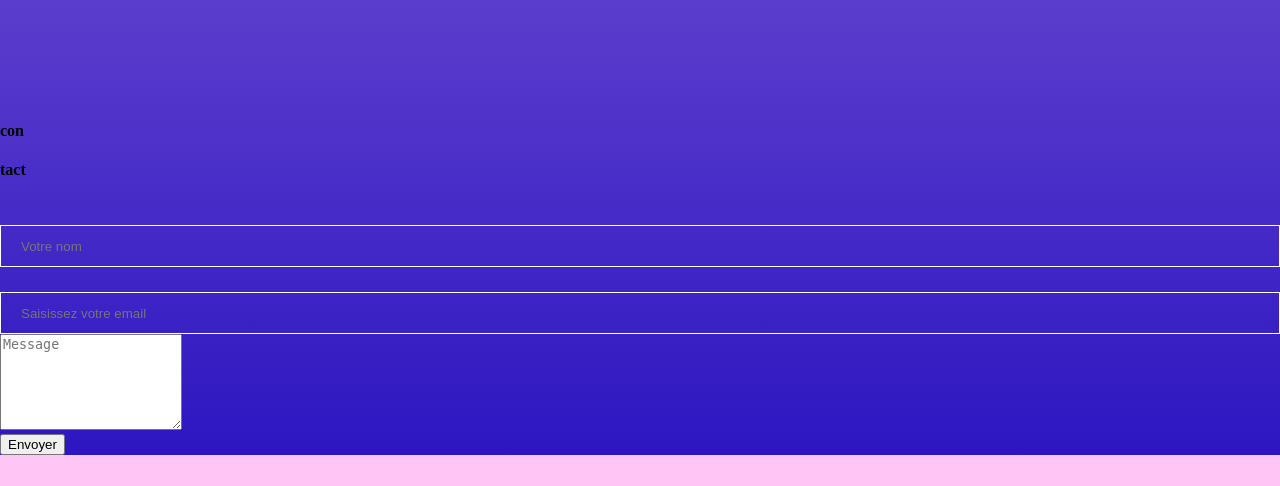
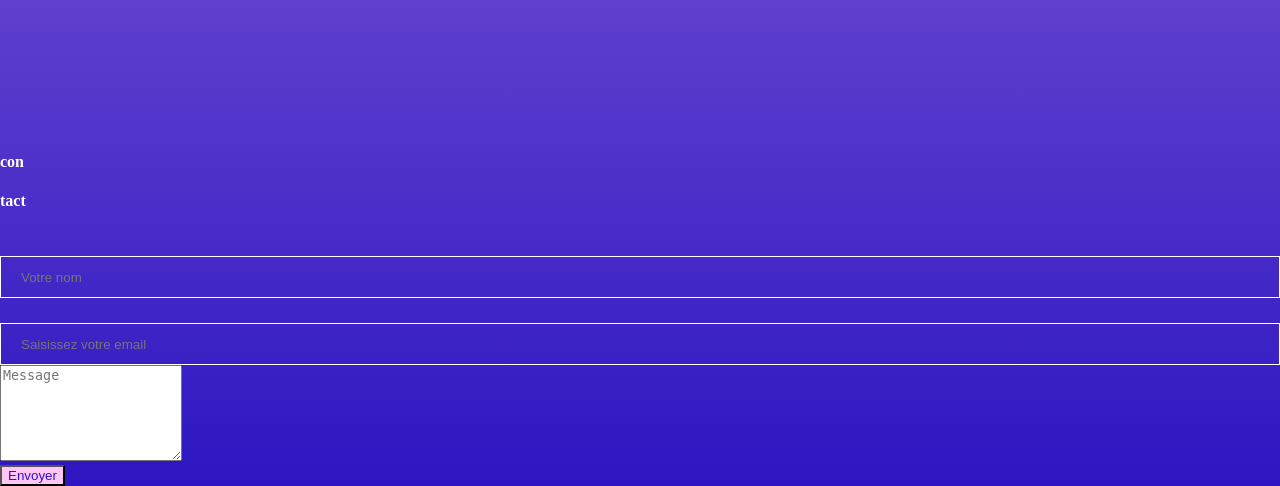
Before and after one commit to JulieGoncalves/Portfolio-dev-julie, a web app: file index.html in a window 1280 px wide. Shown: the part 3430-3916 px from the top of the page. Before the commit the page ends 3885 px from the top, so only its background shows below. Run offline with its HTML, style and script files only (its server is not run), Linux system fonts and the light colour scheme; some web fonts are replaced.

Commit message:
Contact - Code formulaire nettoyé, style amélioré

```diff
--- a/css/accueil/palette.css
+++ b/css/accueil/palette.css
@@ -104,6 +110,18 @@ body {
   background: linear-gradient(#ffc6f5, #2d16c1);
 }
 
+/* CONTACT */
+
+h4.titre-contact-it,
+.titre-contact {
+  color: rgb(255, 255, 255);
+}
+
+input.btn-envoyer {
+  background-color: #ffc6f5;
+  color: #2d16c1;
+}
+
 /* ----PALETTE-BLEUE----*/
 
 #palette1.bleu {
@@ -113,20 +131,33 @@ body {
   border: 1px solid #ffffff;
 }
 
+/* blob */
+
+#rel1 .para.bleu {
+  color: #ffffff;
+  text-align: left;
+  font-family: "Bodoni Moda", serif;
+}
+
 .h1-l1.bleu {
   font-size: 150px;
+  color: #ffc6f5;
 }
 
 .h1-l2.bleu {
   font-size: 90px;
+  color: #ffffff;
 }
 
 .h1-l3.bleu {
   font-size: 110px;
   font-style: italic;
+  color: #ffc6f5;
 }
 
-input[type=password], input[type=email], input[type=text] {
+input[type="password"],
+input[type="email"],
+input[type="text"] {
   width: 100%;
   margin-top: 25px;
   padding: 20px 20px;
--- a/index.html
+++ b/index.html
@@ -167,11 +167,11 @@
           <!-- BIO -->
           <div id="rel1" class="changeCouleur bio">
             <div class="titres">
-              <h1 class="h1-l1">dev</h1>
-              <h1 class="h1-l2">front</h1>
-              <h1 class="h1-l3">end</h1>
+              <h1 class="h1-l1 changeCouleur">dev</h1>
+              <h1 class="h1-l2 changeCouleur">front</h1>
+              <h1 class="h1-l3 changeCouleur">end</h1>
             </div>
-            <p class="para">
+            <p class="para changeCouleur">
               "A coeur vaillant rien d'impossible" <br class="tt" />Jacques
               Coeur
             </p>
@@ -180,7 +180,7 @@
       </div>
       <div class="grid-row-3-column-3"></div>
       <div class="grid-row-4-column-1 text-bottom">
-        <div class="vertical-txt-p">Plus de projets prochainement</div>
+        <div class="vertical-txt-p changeCouleur">Projets incroyables en cours</div>
       </div>
 
       <!-- PROJETS -->
@@ -965,13 +965,15 @@
           </svg>
         </div>
         <div class="container-titre-boule">
-          <h2 class="changeCouleur">Posez-moi votre question</h2>
+          <h2 class="changeCouleur">Posez-moi votre question
+            <br>et cliquez sur la boule
+          </h2>
         </div>
       </div>
       <div class="grid-row-4-column-3">
         <div class="titre-projets">
-          <h1 class="h2-l1-p">pro</h1>
-          <h1 class="h2-l2-p">jets</h1>
+          <h1 class="h2-l1-p changeCouleur">pro</h1>
+          <h1 class="h2-l2-p changeCouleur">jets</h1>
         </div>
       </div>
     </div>
@@ -980,12 +982,12 @@
 
     <!-- GRID-2 -->
 
-    <div class="linear-gradient">
+    <div class="linear-gradient changeCouleur">
       <div class="container-grid-et-carte">
         <div class="grid-2">
           <div class="titre-a-propos">
-            <h1 class="h2-l1">A pro</h1>
-            <h1 class="h2-l2">pos</h1>
+            <h1 class="h2-l1-ap changeCouleur">A pro</h1>
+            <h1 class="h2-l2-ap changeCouleur">pos</h1>
           </div>
         </div>
         <img class="carte" src="css/a-propos/carte.svg" alt="carte" />
@@ -1007,10 +1009,10 @@
 
       <div class="grid-row-8-column-2">
         <form class="formulaire">
-          <h4 class="titre-contact">con</h4>
-          <h4 class="titre-contact-it">tact</h4>
+          <h4 class="titre-contact changeCouleur">con</h4>
+          <h4 class="titre-contact-it changeCouleur">tact</h4>
           <div class="form-nom">
-            <input
+            <input class="saisie-nom"
               type="text"
               size="40"
               placeholder="Votre nom"
@@ -1032,8 +1034,8 @@
               placeholder="Message"
             ></textarea>
           </div>
-          <div class="form-envoi">
-            <input type="submit" value="Envoyer" />
+          <div class="form-envoi changeCouleur">
+            <input class="btn-envoyer changeCouleur" type="submit" value="Envoyer" />
           </div>
         </form>
       </div>
```
Also changed, not shown: other parts of css/accueil/palette.css (+64 -14 lines), css/accueil/blob.css (+0 -7 lines). Lines whose indentation alone changed are shown as unchanged.
